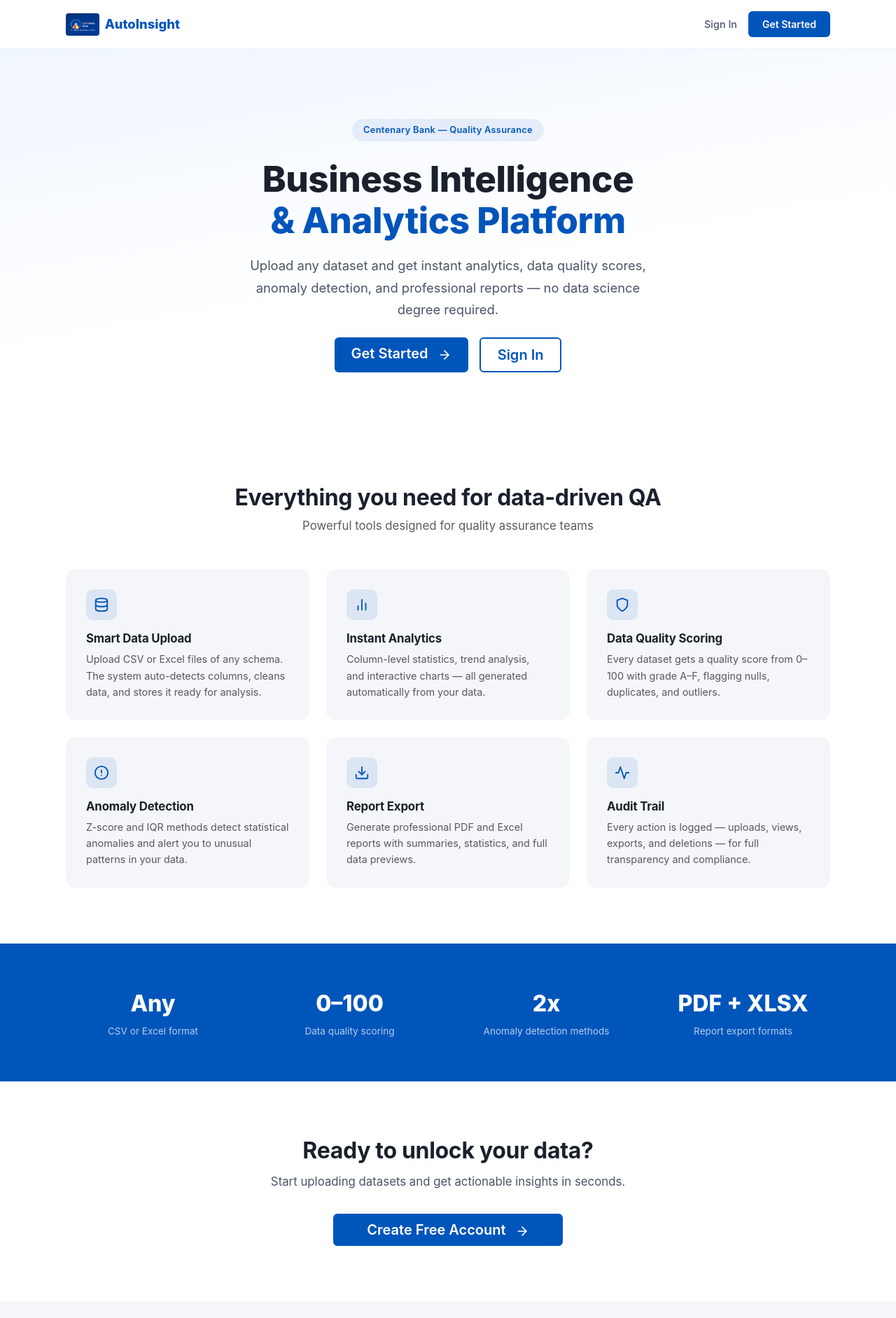
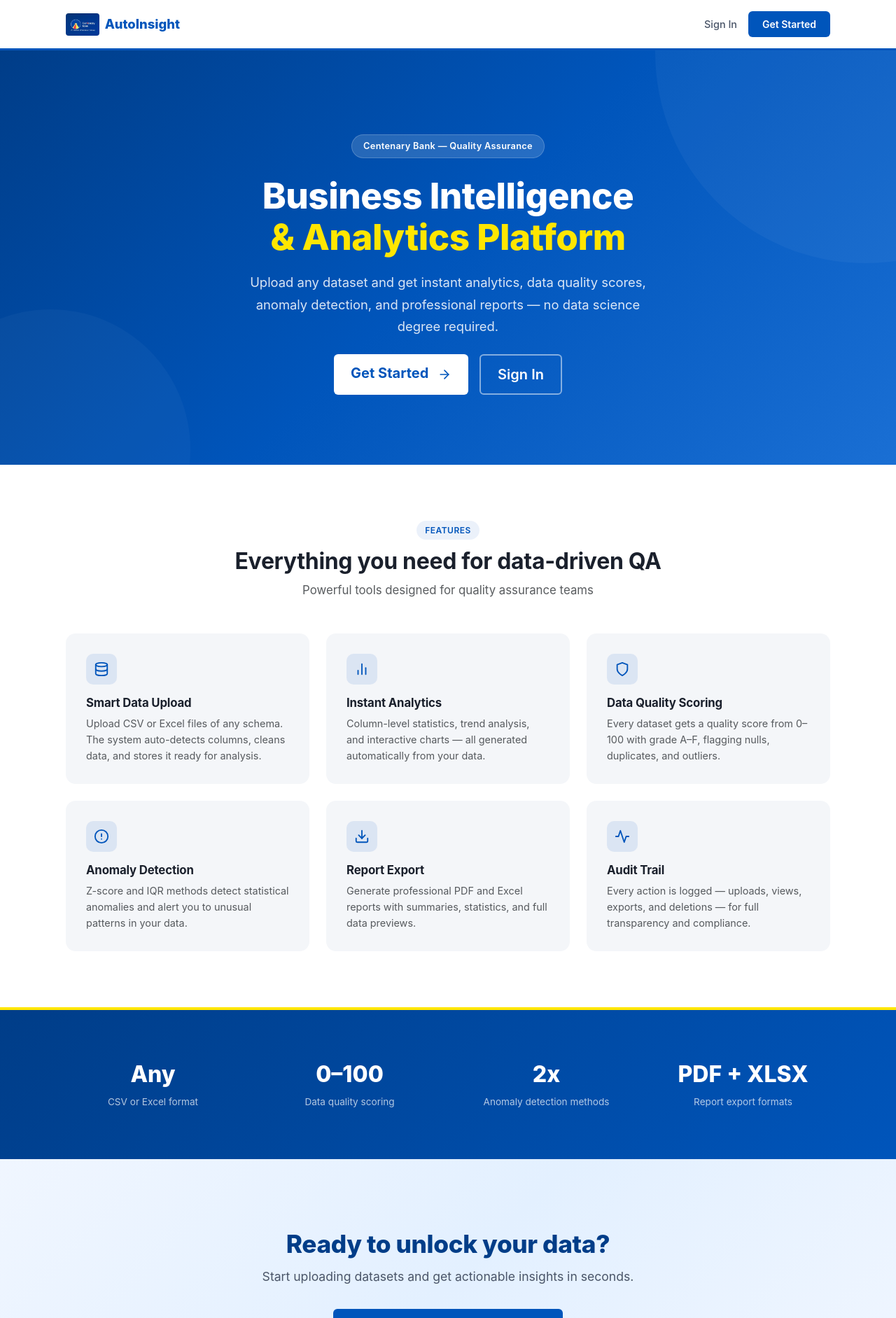
Before and after one commit to anthonybyamugisha/Autoinsight, a React (Create React App) app in the folder frontend/: page / in a window 1280 px wide. Shown: the top 1883 px of the page at 70% size. Built offline with nearby package versions, Linux system fonts and the light colour scheme; no server answers.

Commit message:
Update the landing page

```diff
--- a/frontend/src/index.css
+++ b/frontend/src/index.css
@@ -958,9 +958,9 @@ canvas {
 /* Landing Nav */
 .landing-nav {
   padding: 16px 0;
-  border-bottom: 1px solid var(--border-light);
-  background: rgba(255,255,255,0.95);
-  backdrop-filter: blur(8px);
+  border-bottom: 3px solid var(--primary);
+  background: rgba(255,255,255,0.97);
+  backdrop-filter: blur(12px);
   position: sticky;
   top: 0;
   z-index: 100;
@@ -1026,45 +1026,122 @@ canvas {
 
 /* Hero */
 .landing-hero {
-  padding: 100px 0 80px;
-  background: linear-gradient(170deg, #F0F6FF 0%, #FFFFFF 60%);
+  padding: 120px 0 100px;
+  background: linear-gradient(135deg, var(--primary-dark) 0%, var(--primary) 50%, #1A6FD4 100%);
+  position: relative;
+  overflow: hidden;
+}
+
+.landing-hero::before {
+  content: '';
+  position: absolute;
+  top: -50%;
+  right: -20%;
+  width: 600px;
+  height: 600px;
+  border-radius: 50%;
+  background: rgba(255, 255, 255, 0.04);
+}
+
+.landing-hero::after {
+  content: '';
+  position: absolute;
+  bottom: -30%;
+  left: -10%;
+  width: 400px;
+  height: 400px;
+  border-radius: 50%;
+  background: rgba(255, 255, 255, 0.03);
 }
 
 .hero-badge {
   display: inline-block;
-  background: rgba(0, 85, 187, 0.08);
-  color: var(--primary);
+  background: rgba(255, 255, 255, 0.15);
+  color: #FFFFFF;
   font-weight: 600;
   font-size: 0.8rem;
   padding: 6px 16px;
   border-radius: 50px;
   margin-bottom: 24px;
   letter-spacing: 0.3px;
+  border: 1px solid rgba(255, 255, 255, 0.2);
 }
 
 .hero-title {
   font-size: 3.2rem;
   font-weight: 800;
-  color: var(--text-primary);
+  color: #FFFFFF;
   line-height: 1.15;
   margin-bottom: 20px;
+  position: relative;
+  z-index: 1;
 }
 
 .hero-highlight {
-  color: var(--primary);
+  color: var(--secondary);
 }
 
 .hero-subtitle {
   font-size: 1.15rem;
-  color: var(--text-secondary);
+  color: rgba(255, 255, 255, 0.85);
   max-width: 600px;
   margin: 0 auto;
   line-height: 1.7;
+  position: relative;
+  z-index: 1;
+}
+
+.btn-landing-primary-white {
+  background: #FFFFFF;
+  color: var(--primary) !important;
+  border: none;
+  font-weight: 700;
+  border-radius: var(--radius-sm);
+  padding: 12px 28px;
+  text-decoration: none;
+  transition: all var(--transition);
+}
+
+.btn-landing-primary-white:hover {
+  background: #F0F6FF;
+  transform: translateY(-2px);
+  box-shadow: 0 8px 20px rgba(0, 0, 0, 0.15);
+}
+
+.btn-landing-ghost {
+  background: transparent;
+  color: #FFFFFF !important;
+  border: 2px solid rgba(255, 255, 255, 0.5);
+  font-weight: 600;
+  border-radius: var(--radius-sm);
+  padding: 12px 28px;
+  text-decoration: none;
+  transition: all var(--transition);
+}
+
+.btn-landing-ghost:hover {
+  background: rgba(255, 255, 255, 0.15);
+  border-color: #FFFFFF;
+  transform: translateY(-2px);
 }
 
 /* Features */
 .landing-features {
   padding: 80px 0;
+  background: #FFFFFF;
+}
+
+.features-section-badge {
+  display: inline-block;
+  background: rgba(0, 85, 187, 0.08);
+  color: var(--primary);
+  font-weight: 600;
+  font-size: 0.75rem;
+  padding: 4px 12px;
+  border-radius: 50px;
+  margin-bottom: 12px;
+  text-transform: uppercase;
+  letter-spacing: 0.5px;
 }
 
 .features-title {
@@ -1125,8 +1202,19 @@ canvas {
 
 /* Stats */
 .landing-stats {
-  padding: 60px 0;
-  background: var(--primary);
+  padding: 70px 0;
+  background: linear-gradient(135deg, var(--primary-dark) 0%, var(--primary) 100%);
+  position: relative;
+}
+
+.landing-stats::before {
+  content: '';
+  position: absolute;
+  top: 0;
+  left: 0;
+  right: 0;
+  height: 4px;
+  background: var(--secondary);
 }
 
 .stats-grid {
@@ -1150,26 +1238,27 @@ canvas {
 
 /* CTA */
 .landing-cta {
-  padding: 80px 0;
+  padding: 100px 0;
+  background: linear-gradient(135deg, #F0F6FF 0%, #E3F0FF 50%, #F0F6FF 100%);
+  position: relative;
 }
 
 .cta-title {
-  font-size: 2rem;
-  font-weight: 700;
-  color: var(--text-primary);
+  font-size: 2.2rem;
+  font-weight: 800;
+  color: var(--primary-dark);
   margin-bottom: 12px;
 }
 
 .cta-subtitle {
-  font-size: 1.05rem;
+  font-size: 1.1rem;
   color: var(--text-secondary);
 }
 
 /* Footer */
 .landing-footer {
-  padding: 32px 0;
-  border-top: 1px solid var(--border-light);
-  background: var(--bg-body);
+  padding: 40px 0;
+  background: linear-gradient(135deg, var(--primary-dark) 0%, var(--primary) 100%);
 }
 
 .footer-logo {
@@ -1180,22 +1269,22 @@ canvas {
 .footer-text {
   font-weight: 700;
   font-size: 0.95rem;
-  color: var(--text-primary);
+  color: #FFFFFF;
 }
 
 .footer-link {
-  color: var(--text-secondary);
+  color: rgba(255, 255, 255, 0.6);
   text-decoration: none;
   font-size: 0.85rem;
   font-weight: 500;
 }
 
 .footer-link:hover {
-  color: var(--primary);
+  color: #FFFFFF;
 }
 
 .footer-copy {
-  color: var(--text-muted);
+  color: rgba(255, 255, 255, 0.4);
   font-size: 0.8rem;
 }
 
@@ -1204,10 +1293,15 @@ canvas {
     font-size: 2.2rem;
   }
   .landing-hero {
-    padding: 60px 0 50px;
+    padding: 70px 0 60px;
   }
-  .landing-features,
+  .landing-features {
+    padding: 50px 0;
+  }
   .landing-cta {
+    padding: 60px 0;
+  }
+  .landing-stats {
     padding: 50px 0;
   }
 }
--- a/frontend/src/pages/Landing.js
+++ b/frontend/src/pages/Landing.js
@@ -70,11 +70,11 @@ export default function Landing() {
             Upload any dataset and get instant analytics, data quality scores,
             anomaly detection, and professional reports — no data science degree required.
           </p>
-          <div className="d-flex justify-content-center gap-3 mt-4">
-            <Link to="/register" className="btn btn-landing-primary btn-lg px-4">
+          <div className="d-flex justify-content-center gap-3 mt-4" style={{ position: 'relative', zIndex: 1 }}>
+            <Link to="/register" className="btn btn-landing-primary-white btn-lg px-4">
               Get Started <FiArrowRight className="ms-2" />
             </Link>
-            <Link to="/login" className="btn btn-landing-outline btn-lg px-4">
+            <Link to="/login" className="btn btn-landing-ghost btn-lg px-4">
               Sign In
             </Link>
           </div>
@@ -85,6 +85,7 @@ export default function Landing() {
       <section className="landing-features">
         <div className="landing-container">
           <div className="text-center mb-5">
+            <span className="features-section-badge">Features</span>
             <h2 className="features-title">Everything you need for data-driven QA</h2>
             <p className="features-subtitle text-muted">
               Powerful tools designed for quality assurance teams
```
